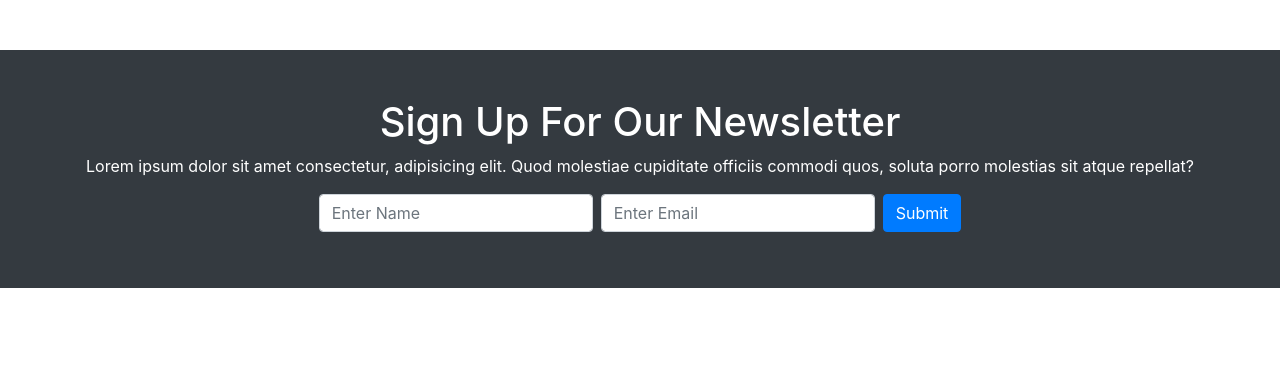
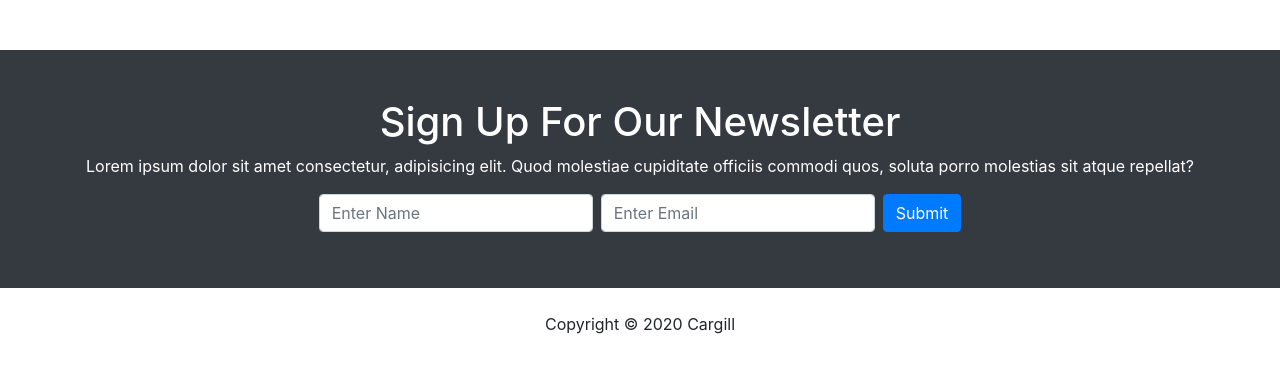
Before and after one commit to xaviguasch/cargill-multipage-bootstrap-4-theme, a plain HTML site: page index.html in a window 1280 px wide. Shown: the part 2410-2786 px from the top of the page. Before the commit the page ends 2698 px from the top, so only its background shows below. Drawn offline with nearby package versions, Linux system fonts and the light colour scheme; some packages are replaced by stand-ins of ours; a script that the page names is missing.

Commit message:
added footer section

```diff
--- a/index.html
+++ b/index.html
@@ -335,6 +335,16 @@
       </div>
     </section>
 
+    <footer id="main-footer" class="text-center p-4">
+      <div class="container">
+        <div class="row">
+          <div class="col">
+            <p>Copyright &copy; <span id="year"></span> Cargill</p>
+          </div>
+        </div>
+      </div>
+    </footer>
+
     <!-- VIDEO MODAL -->
 
     <div id="videoModal" class="modal fade">
```
